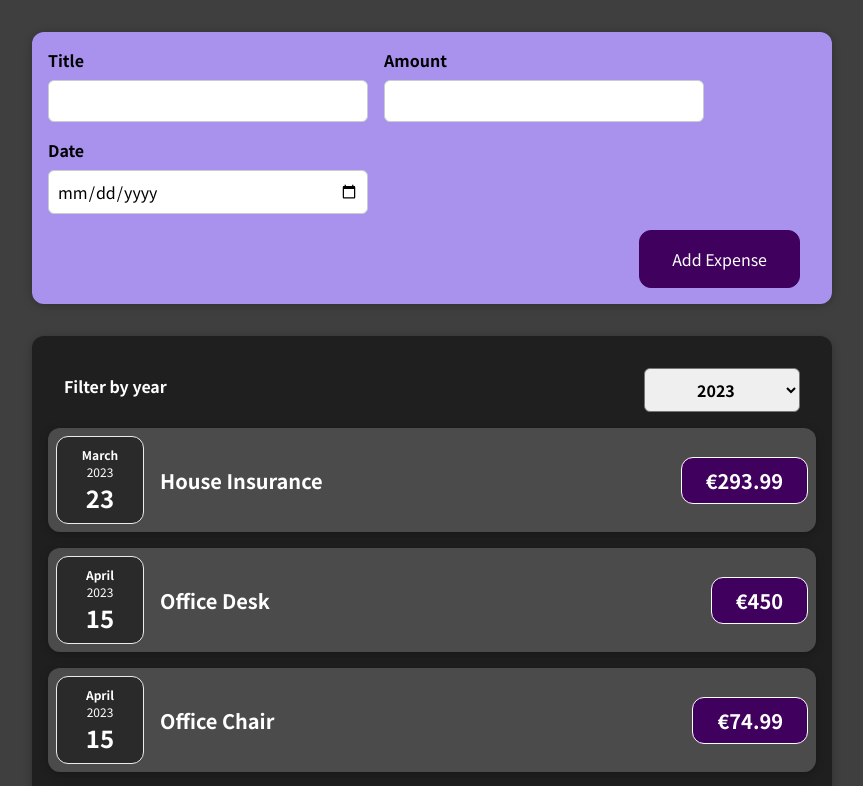
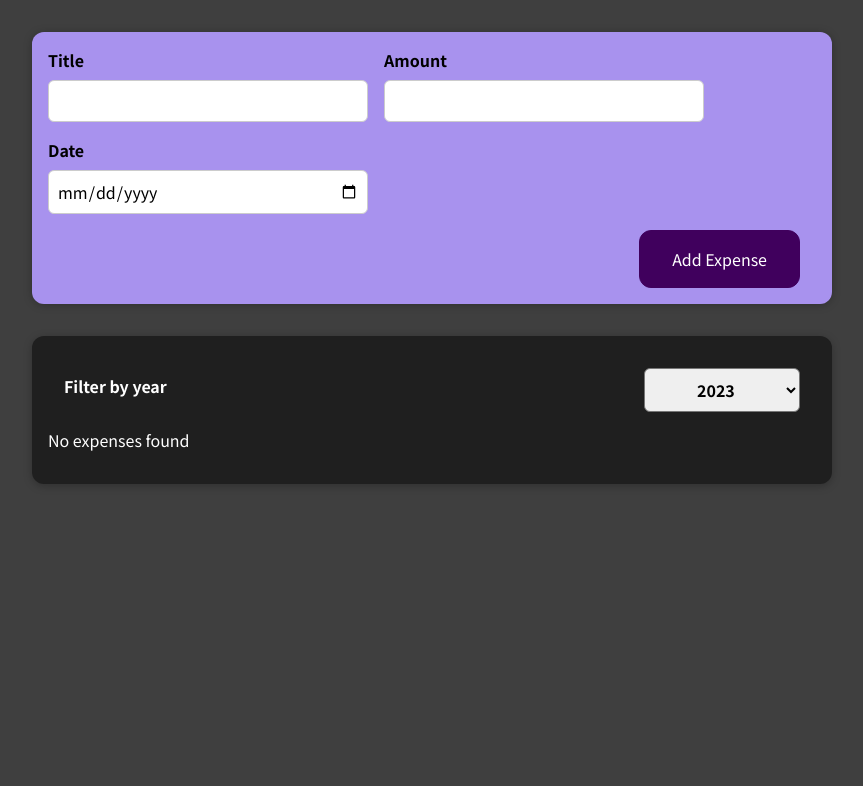
Before and after one commit to smartinuk88/rcc-expense-tracker, a React (Create React App) app: page / in a window 1280 px wide. Shown: the top 786 px of the page, without its empty margins (208-1071 px from the left). Built offline with nearby package versions, Linux system fonts and the light colour scheme.

Commit message:
Implement expense filter logic and display filtered array in UI

```diff
--- a/src/App.js
+++ b/src/App.js
@@ -1,41 +1,39 @@
+import { useState } from "react";
 import Expenses from "./components/Expenses";
 import NewExpense from "./components/NewExpense";
 
-function App() {
-  const expenses = [
+const DUMMY_EXPENSES = [
   {
-      id: "e1",
     title: "House Insurance",
     amount: "293.99",
-      date: new Date(2023, 2, 23),
+    date: new Date(2020, 2, 23),
+    id: "e1",
   },
   {
-      id: "e2",
     title: "Office Desk",
     amount: "450",
-      date: new Date(2023, 3, 15),
+    date: new Date(2019, 3, 15),
+    id: "e2",
   },
   {
-      id: "e3",
     title: "Office Chair",
     amount: "74.99",
-      date: new Date(2023, 3, 15),
+    date: new Date(2021, 3, 15),
+    id: "e3",
   },
   {
-      id: "e4",
     title: "Cat Insurance",
     amount: "110",
-      date: new Date(2023, 4, 7),
+    date: new Date(2022, 4, 7),
+    id: "e4",
   },
 ];
 
+function App() {
+  const [expenses, setExpenses] = useState(DUMMY_EXPENSES);
+
   const addExpenseHandler = (expense) => {
-    const newExpense = {
-      ...expense,
-    };
-
-    expenses.push(newExpense);
-    console.log(expenses);
+    setExpenses((prevExpenses) => [expense, ...prevExpenses]);
   };
 
   return (
--- a/src/components/Expenses.css
+++ b/src/components/Expenses.css
@@ -5,3 +5,7 @@
   width: 50rem;
   max-width: 95%;
 }
+
+.noExpenseMessage {
+  color: #fff;
+}
--- a/src/components/Expenses.js
+++ b/src/components/Expenses.js
@@ -11,6 +11,23 @@ function Expenses({ expenses }) {
     setFilteredYear(selectedYear);
   };
 
+  const filteredExpenses = expenses.filter(
+    (expense) => expense.date.getFullYear().toString() === filteredYear
+  );
+
+  let expensesContent = <p className="noExpenseMessage">No expenses found</p>;
+
+  if (filteredExpenses.length > 0) {
+    expensesContent = filteredExpenses.map((expense) => (
+      <ExpenseItem
+        key={expense.id}
+        title={expense.title}
+        amount={expense.amount}
+        date={expense.date}
+      />
+    ));
+  }
+
   return (
     <div>
       <Card className="expenses">
@@ -18,14 +35,7 @@ function Expenses({ expenses }) {
           selected={filteredYear}
           onYearChange={filterYearHandler}
         />
-        {expenses.map((expense) => (
-          <ExpenseItem
-            key={expense.id}
-            title={expense.title}
-            amount={expense.amount}
-            date={expense.date}
-          />
-        ))}
+        {expensesContent}
       </Card>
     </div>
   );
```
Lines whose indentation alone changed are shown as unchanged.
